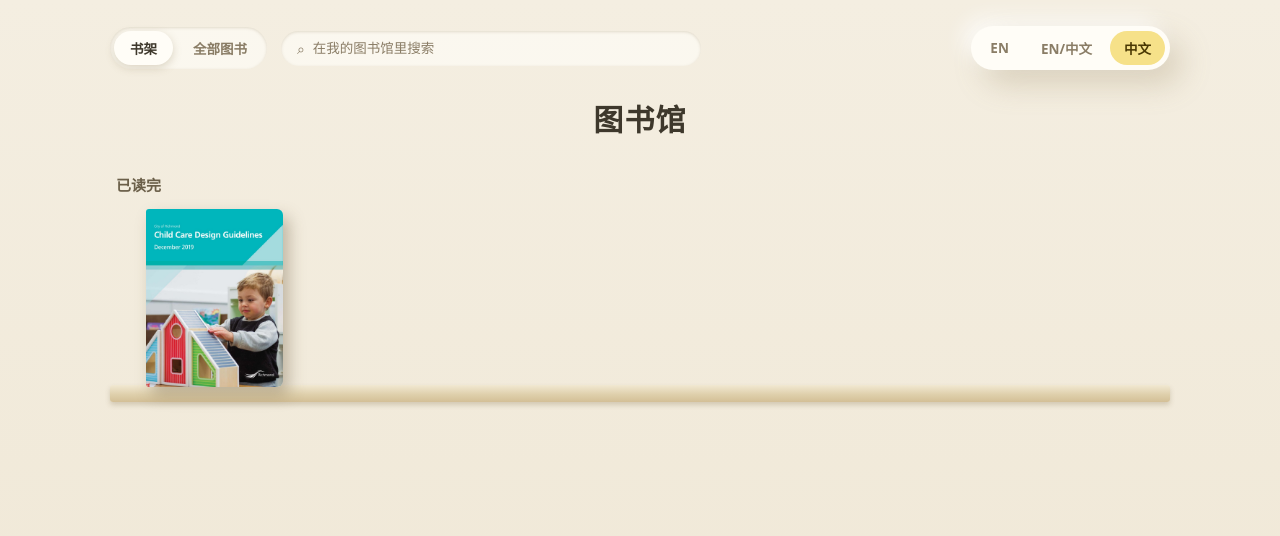
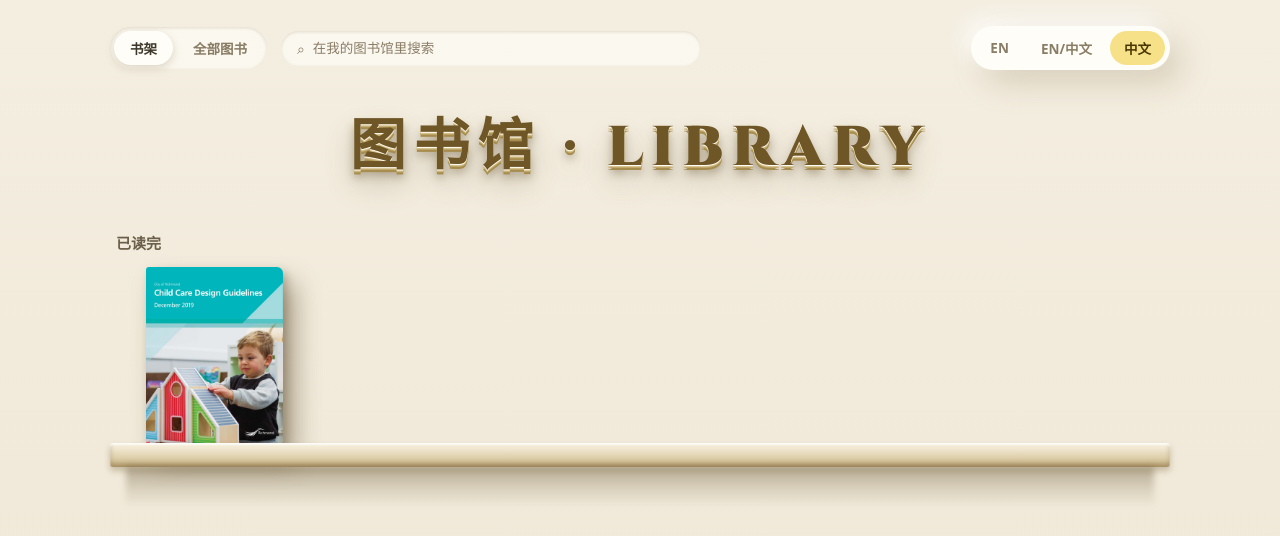
Before and after one commit to at100c/Library, a plain HTML site: page index.html in a window 1280 px wide. Drawn offline with Linux system fonts and the light colour scheme.

Commit message:
Stronger protruding shelf shadows; LIBRARY title in Cinzel/Noto Serif SC, bold 3D embossed

```diff
--- a/index.html
+++ b/index.html
@@ -3,7 +3,10 @@
 <head>
 <meta charset="UTF-8">
 <meta name="viewport" content="width=device-width, initial-scale=1.0">
-<title>图书馆 · Library</title>
+<title>图书馆 · LIBRARY</title>
+<link rel="preconnect" href="https://fonts.googleapis.com">
+<link rel="preconnect" href="https://fonts.gstatic.com" crossorigin>
+<link href="https://fonts.googleapis.com/css2?family=Cinzel:wght@700;900&family=Noto+Serif+SC:wght@700;900&display=swap" rel="stylesheet">
 <style>
   :root{
     --bg:#F4EEE1;
@@ -72,12 +75,25 @@
   }
   .langbar button[aria-pressed="true"]{background:var(--sel);color:var(--sel-ink)}
 
-  header{text-align:center;margin:26px 0 6px}
-  header h1{font-size:30px;font-weight:700;letter-spacing:.04em}
-  header p{color:var(--muted);font-size:14px;margin-top:8px;line-height:1.6}
+  header{text-align:center;margin:30px 0 10px}
+  header h1{
+    font-family:"Cinzel","Noto Serif SC","Songti SC","STSong","SimSun",serif;
+    font-size:clamp(38px,6.5vw,56px);
+    font-weight:900;
+    letter-spacing:.14em;
+    color:#6E5626;
+    text-shadow:
+      0 1px 0 #FFFDF4,
+      0 2px 0 #D9C491,
+      0 3px 0 #BFA76A,
+      0 5px 0 #A68D4F,
+      0 8px 10px rgba(101,84,50,.45),
+      0 16px 28px rgba(101,84,50,.30);
+  }
+  header h1 .bi-zh{font-size:.62em;letter-spacing:.3em;opacity:1}
 
   /* ---------- shelves ---------- */
-  .shelf-block{margin-top:34px}
+  .shelf-block{margin-top:46px}
   .shelf-head{
     display:flex;align-items:baseline;justify-content:space-between;
     padding:0 6px;margin-bottom:14px;
@@ -95,12 +111,22 @@
   a.book-standing:hover,a.book-standing:focus-visible{transform:translateY(-6px)}
   a.book-standing img{
     display:block;height:178px;width:auto;border-radius:3px 6px 6px 3px;
-    box-shadow:6px 8px 16px rgba(94,78,48,.35), inset 2px 0 3px rgba(255,255,255,.35);
+    box-shadow:12px 16px 26px rgba(94,78,48,.48), 4px 5px 9px rgba(94,78,48,.32);
   }
   .plank{
-    height:17px;margin-top:-2px;border-radius:3px;
-    background:linear-gradient(180deg,var(--plank-top) 0%,var(--plank-face) 55%,#D3BF96 100%);
-    box-shadow:0 22px 22px -10px rgba(120,100,60,.45), 0 3px 5px rgba(120,100,60,.25);
+    position:relative;
+    height:24px;margin-top:-2px;border-radius:3px;
+    background:linear-gradient(180deg,#F7EFDA 0%,var(--plank-top) 22%,var(--plank-face) 60%,#C9B183 100%);
+    box-shadow:
+      inset 0 2px 2px rgba(255,255,255,.85),
+      inset 0 -3px 5px rgba(120,98,55,.45),
+      0 4px 6px rgba(120,100,60,.35);
+  }
+  .plank::after{
+    content:"";position:absolute;left:1.5%;right:1.5%;top:100%;height:40px;
+    background:linear-gradient(180deg, rgba(101,84,50,.42) 0%, rgba(101,84,50,.16) 55%, rgba(101,84,50,0) 100%);
+    filter:blur(3px);
+    pointer-events:none;
   }
   .noresult{
     display:none;text-align:center;color:var(--muted);
@@ -186,14 +212,14 @@
     {id:"finished", name:{en:"Finished",          zh:"已读完"}}
   ];
   var STR = {
-    h1:{en:"Library", zh:"图书馆"},
+    h1:{en:"LIBRARY", zh:"图书馆 · LIBRARY"},
     v_shelves:{en:"Shelves", zh:"书架"},
     v_all:{en:"All Books", zh:"全部图书"},
     search_ph:{en:"Search in My library", zh:"在我的图书馆里搜索"},
     open:{en:"Open this book →", zh:"打开这本书 →"},
     noresult:{en:"No book matches your search.", zh:"没有找到这本书。"}
   };
-  var TITLES = {en:"Library", bi:"图书馆 · Library", zh:"图书馆 · Library"};
+  var TITLES = {en:"LIBRARY", bi:"图书馆 · LIBRARY", zh:"图书馆 · LIBRARY"};
   var lang = "zh", query = "";
 
   function pick(s){
@@ -262,7 +288,13 @@
   function applyLang(l){
     lang = l;
     document.querySelectorAll("[data-i18n]").forEach(function(el){
-      var s = STR[el.getAttribute("data-i18n")]; if(s) setBi(el, s);
+      var key = el.getAttribute("data-i18n"); var s = STR[key]; if(!s) return;
+      if(key === "h1" && lang === "bi"){
+        el.innerHTML = "";
+        var a = document.createElement("span"); a.className = "bi"; a.textContent = "LIBRARY";
+        var b = document.createElement("span"); b.className = "bi bi-zh"; b.textContent = "图书馆";
+        el.appendChild(a); el.appendChild(b);
+      } else { setBi(el, s); }
     });
     var q = document.getElementById("q");
     q.placeholder = pick(STR.search_ph).split("\n")[0];
```
